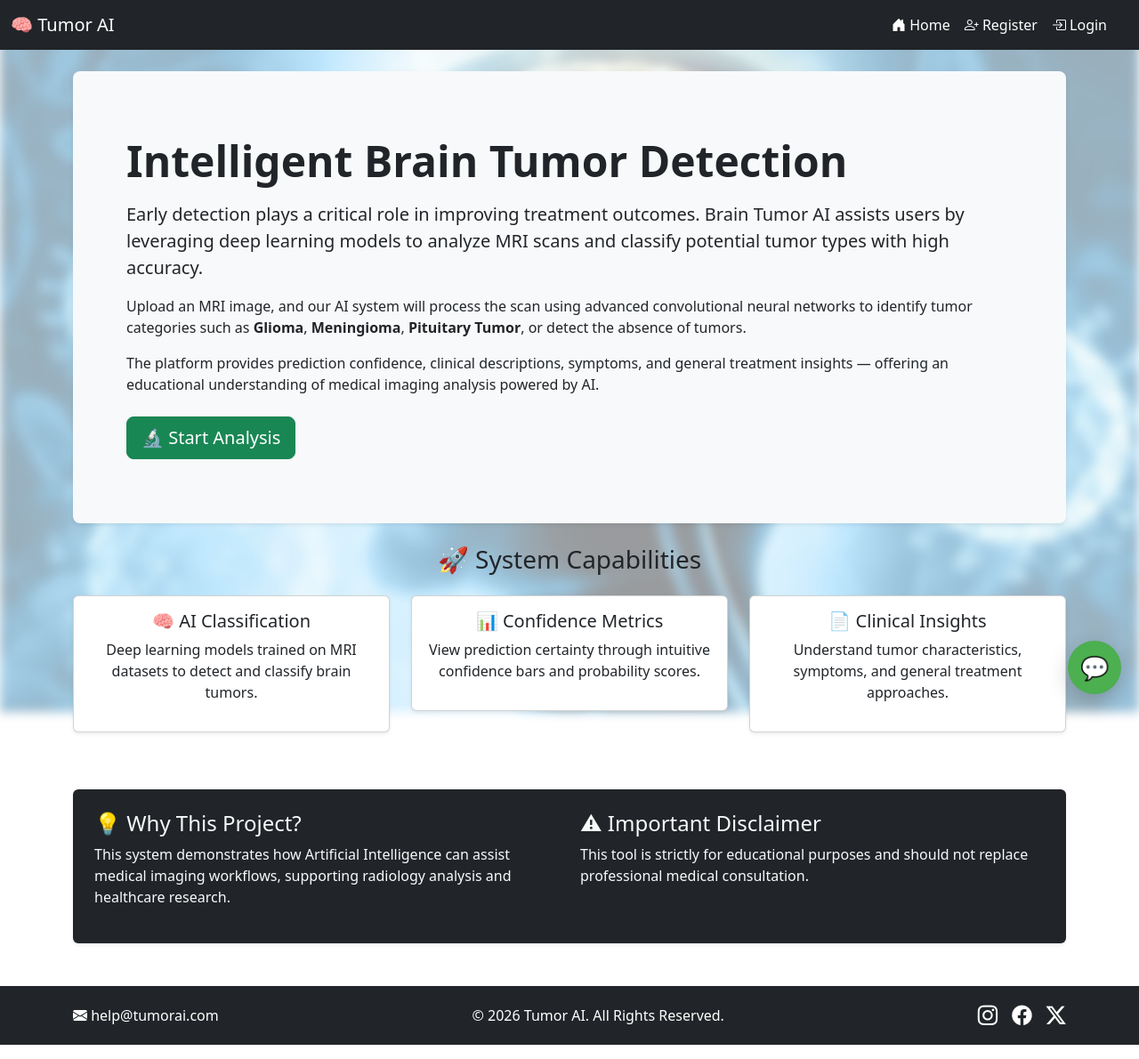
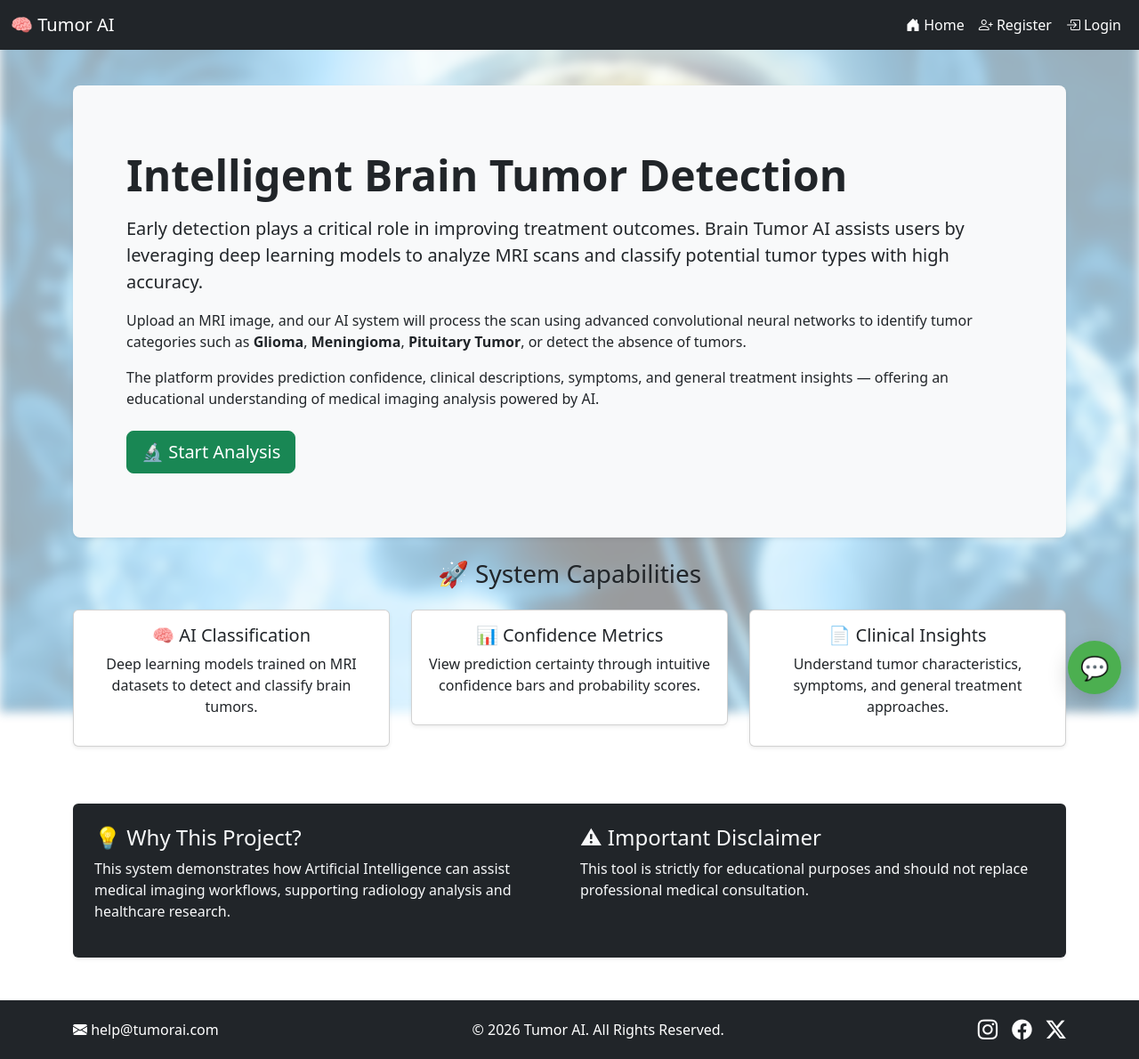
Before and after one commit to Saravanan131201/Brain-Tumor-Detection-Flask, a Flask app: page / in a window 1280 px wide. Shown: the whole page at 89% size. Run offline with Flask 3, Linux system fonts and the light colour scheme.

Commit message:
updated navbar and footer

```diff
--- a/templates/basic.html
+++ b/templates/basic.html
@@ -1,8 +1,13 @@
 <!DOCTYPE html>
 <html>
 <head>
+    <meta charset="UTF-8">
+    <meta name="viewport" content="width=device-width, initial-scale=1.0">
+
     <title>Brain Tumor Detection</title>
-    <link rel="stylesheet" href="https://cdn.jsdelivr.net/npm/bootstrap@5.3.0/dist/css/bootstrap.min.css">
+    <!-- <link rel="stylesheet" href="https://cdn.jsdelivr.net/npm/bootstrap@5.3.0/dist/css/bootstrap.min.css"> -->
+    <link href="https://cdn.jsdelivr.net/npm/bootstrap@5.3.3/dist/css/bootstrap.min.css" rel="stylesheet">
+
     <link rel="stylesheet" href="{{ url_for('static', filename='css/style.css') }}">
 
     <link rel="stylesheet" href="https://cdn.jsdelivr.net/npm/bootstrap@5.3.3/dist/css/bootstrap.min.css">
@@ -12,6 +17,24 @@
 
 
 <style>
+
+    html,
+    body {
+      height: 100%;
+      margin: 0;
+    }
+
+    body {
+      min-height: 100vh;
+      display: flex;
+      flex-direction: column;
+      position: relative;
+    }
+
+    .page-content {
+      flex: 1;
+    }
+
     .background-blur {
       position: fixed;
       top: 0;
@@ -27,6 +50,10 @@
       opacity: 0.4;
       pointer-events: none;
       /* prevent any accidental clicks */
+  }
+
+    footer {
+         margin-top: auto;
         }
 
 </style>
@@ -91,13 +118,23 @@
 
 <body>
 
-<nav class="navbar navbar-dark bg-dark navbar-expand-lg">
+<nav class="navbar navbar-expand-lg navbar-dark bg-dark">
   <div class="container-fluid">
     <a class="navbar-brand" href="{{ url_for('home') }}">🧠 Tumor AI</a>
-    <div class="navbar-nav">
 
-      <div class="offcanvas-body">
-        <ul class="navbar-nav justify-content-end flex-grow-1 pe-3 align-items-lg-center">
+      <button class="navbar-toggler"
+            type="button"
+            data-bs-toggle="collapse"
+            data-bs-target="#navbarNav">
+
+        <span class="navbar-toggler-icon"></span>
+
+    </button>
+
+    <div class="collapse navbar-collapse" id="navbarNav">
+
+        <ul class="navbar-nav ms-auto align-items-lg-center">
+
           {% if session.get('user_id') %}
 
               <li class="nav-item text-white me-lg-3">
```
Lines whose indentation alone changed are shown as unchanged.
